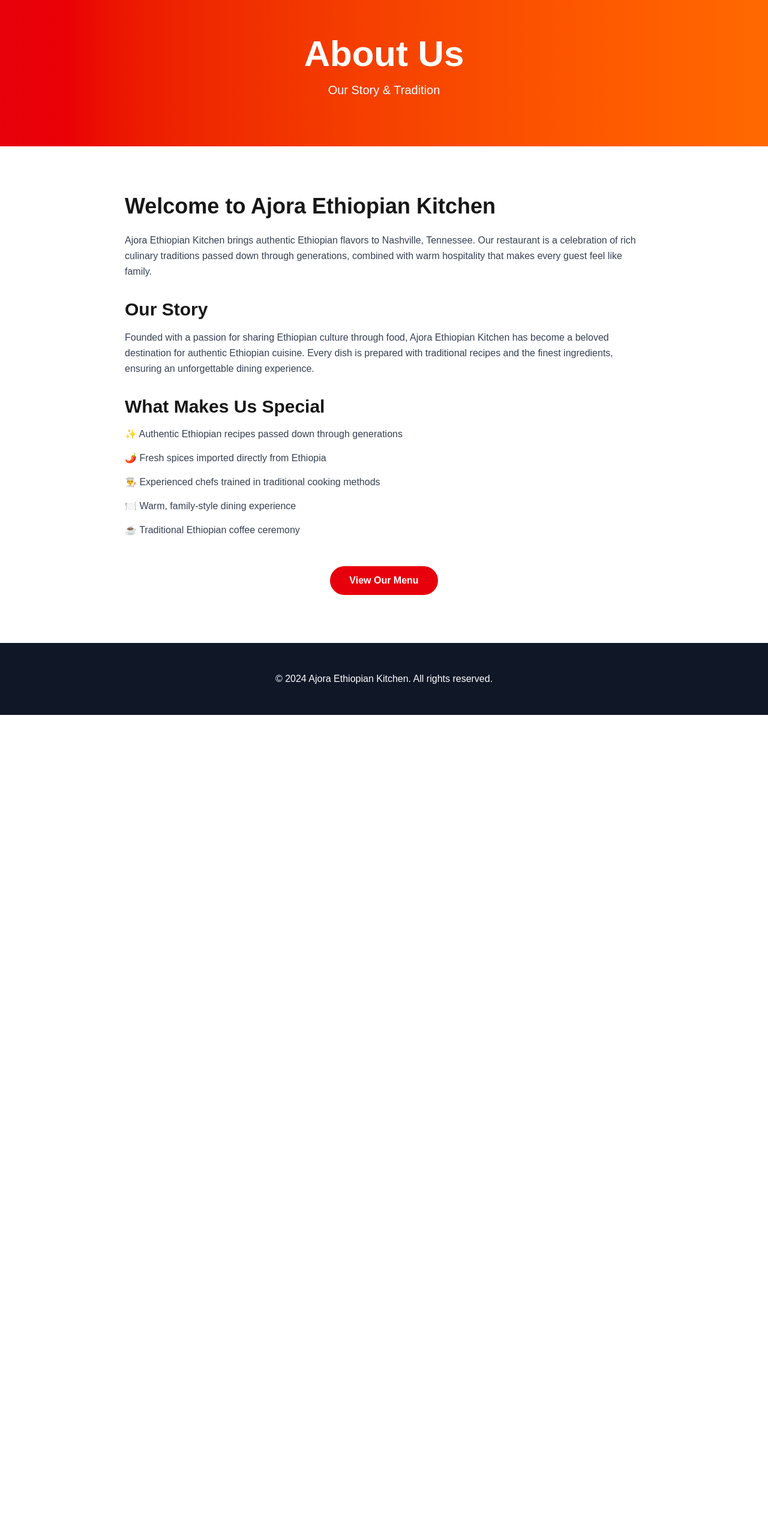
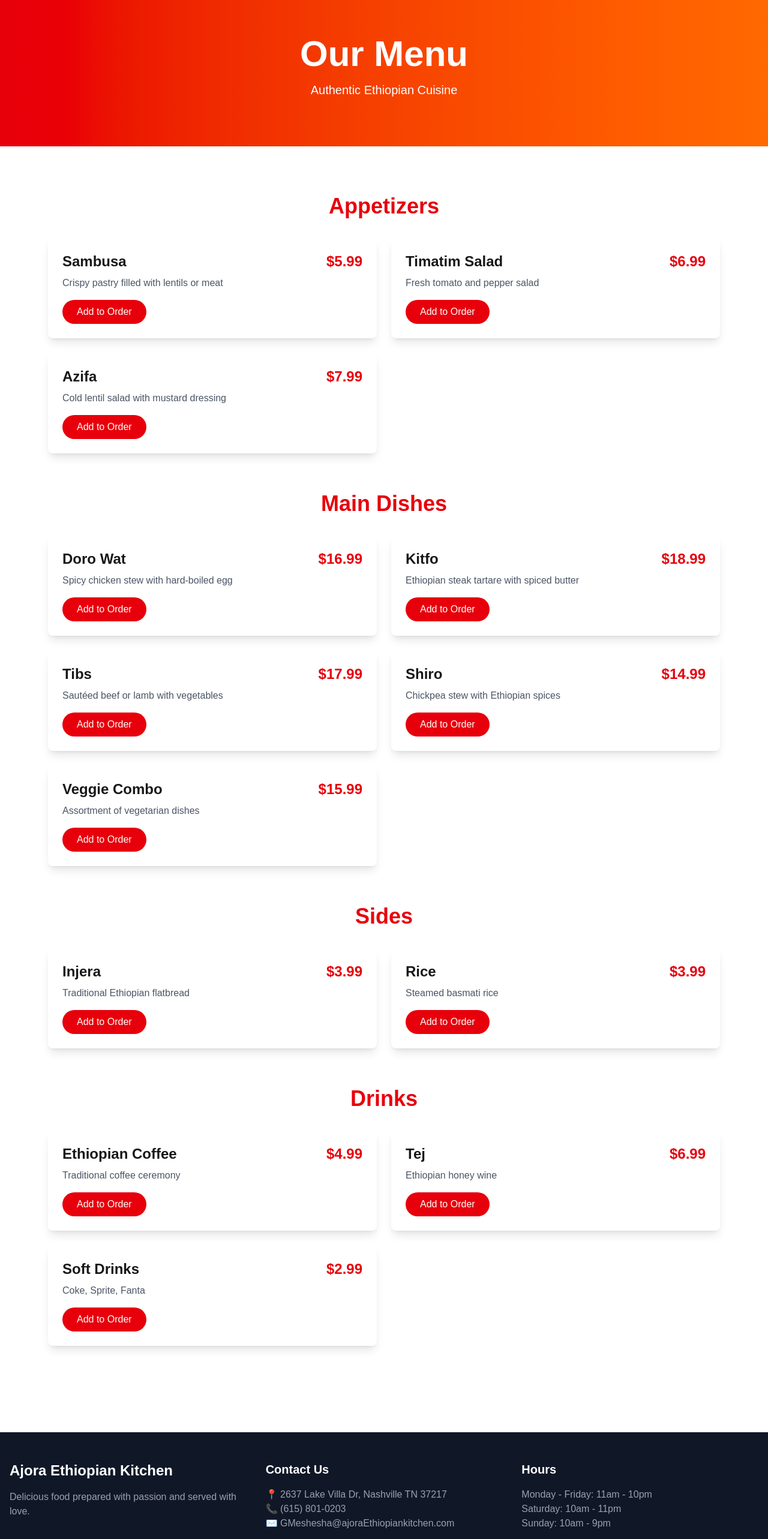
Before and after one commit to fassiliss/ajorakitchen-nextjs, a Next.js app: page /menu in a window 1280 px wide. Shown: the part 100-2666 px from the top of the page at 60% size. Before the commit the page ends 1292 px from the top, so only its background shows below. Built offline with nearby package versions, Linux system fonts and the light colour scheme.

Commit message:
Add menu page with Ethiopian dishes

```diff
--- a/app/menu/page.tsx
+++ b/app/menu/page.tsx
@@ -1,6 +1,42 @@
 import Header from '@/components/Header';
 
-export default function AboutPage() {
+export default function MenuPage() {
+    const menuCategories = [
+        {
+            name: "Appetizers",
+            items: [
+                { name: "Sambusa", description: "Crispy pastry filled with lentils or meat", price: "$5.99" },
+                { name: "Timatim Salad", description: "Fresh tomato and pepper salad", price: "$6.99" },
+                { name: "Azifa", description: "Cold lentil salad with mustard dressing", price: "$7.99" },
+            ]
+        },
+        {
+            name: "Main Dishes",
+            items: [
+                { name: "Doro Wat", description: "Spicy chicken stew with hard-boiled egg", price: "$16.99" },
+                { name: "Kitfo", description: "Ethiopian steak tartare with spiced butter", price: "$18.99" },
+                { name: "Tibs", description: "Sautéed beef or lamb with vegetables", price: "$17.99" },
+                { name: "Shiro", description: "Chickpea stew with Ethiopian spices", price: "$14.99" },
+                { name: "Veggie Combo", description: "Assortment of vegetarian dishes", price: "$15.99" },
+            ]
+        },
+        {
+            name: "Sides",
+            items: [
+                { name: "Injera", description: "Traditional Ethiopian flatbread", price: "$3.99" },
+                { name: "Rice", description: "Steamed basmati rice", price: "$3.99" },
+            ]
+        },
+        {
+            name: "Drinks",
+            items: [
+                { name: "Ethiopian Coffee", description: "Traditional coffee ceremony", price: "$4.99" },
+                { name: "Tej", description: "Ethiopian honey wine", price: "$6.99" },
+                { name: "Soft Drinks", description: "Coke, Sprite, Fanta", price: "$2.99" },
+            ]
+        }
+    ];
+
     return (
         <>
             <Header />
@@ -9,56 +45,65 @@
                 {/* Hero */}
                 <section className="bg-gradient-to-r from-red-600 to-orange-500 text-white py-20">
                     <div className="container mx-auto px-4 text-center">
-                        <h1 className="text-5xl md:text-6xl font-bold mb-4">About Us</h1>
-                        <p className="text-xl">Our Story & Tradition</p>
+                        <h1 className="text-5xl md:text-6xl font-bold mb-4">Our Menu</h1>
+                        <p className="text-xl">Authentic Ethiopian Cuisine</p>
                     </div>
                 </section>
 
-                {/* Content */}
+                {/* Menu Categories */}
                 <section className="py-20">
-                    <div className="container mx-auto px-4 max-w-4xl">
-                        <div className="prose prose-lg mx-auto">
-                            <h2 className="text-4xl font-bold mb-6">Welcome to Ajora Ethiopian Kitchen</h2>
-
-                            <p className="text-gray-700 leading-relaxed mb-6">
-                                Ajora Ethiopian Kitchen brings authentic Ethiopian flavors to Nashville, Tennessee.
-                                Our restaurant is a celebration of rich culinary traditions passed down through
-                                generations, combined with warm hospitality that makes every guest feel like family.
-                            </p>
-
-                            <h3 className="text-3xl font-bold mb-4 mt-8">Our Story</h3>
-                            <p className="text-gray-700 leading-relaxed mb-6">
-                                Founded with a passion for sharing Ethiopian culture through food, Ajora Ethiopian
-                                Kitchen has become a beloved destination for authentic Ethiopian cuisine. Every dish
-                                is prepared with traditional recipes and the finest ingredients, ensuring an
-                                unforgettable dining experience.
-                            </p>
-
-                            <h3 className="text-3xl font-bold mb-4 mt-8">What Makes Us Special</h3>
-                            <ul className="space-y-4 text-gray-700">
-                                <li>✨ Authentic Ethiopian recipes passed down through generations</li>
-                                <li>🌶️ Fresh spices imported directly from Ethiopia</li>
-                                <li>👨‍🍳 Experienced chefs trained in traditional cooking methods</li>
-                                <li>🍽️ Warm, family-style dining experience</li>
-                                <li>☕ Traditional Ethiopian coffee ceremony</li>
-                            </ul>
-
-                            <div className="mt-12 text-center">
-                                <a
-                                    href="/menu"
-                                    className="inline-block bg-red-600 text-white px-8 py-3 rounded-full font-semibold hover:bg-red-700 transition"
-                                >
-                                    View Our Menu
-                                </a>
+                    <div className="container mx-auto px-4 max-w-6xl">
+                        {menuCategories.map((category, idx) => (
+                            <div key={idx} className="mb-16">
+                                <h2 className="text-4xl font-bold mb-8 text-center text-red-600">
+                                    {category.name}
+                                </h2>
+                                <div className="grid md:grid-cols-2 gap-6">
+                                    {category.items.map((item, itemIdx) => (
+                                        <div key={itemIdx} className="bg-white p-6 rounded-lg shadow-lg hover:shadow-xl transition">
+                                            <div className="flex justify-between items-start mb-2">
+                                                <h3 className="text-2xl font-bold">{item.name}</h3>
+                                                <span className="text-2xl font-bold text-red-600">{item.price}</span>
+                                            </div>
+                                            <p className="text-gray-600 mb-4">{item.description}</p>
+                                            <button className="bg-red-600 text-white px-6 py-2 rounded-full hover:bg-red-700 transition">
+                                                Add to Order
+                                            </button>
+                                        </div>
+                                    ))}
+                                </div>
                             </div>
-                        </div>
+                        ))}
                     </div>
                 </section>
             </div>
 
+            {/* Footer */}
             <footer className="bg-gray-900 text-white py-12">
-                <div className="container mx-auto px-4 text-center">
-                    <p>&copy; 2024 Ajora Ethiopian Kitchen. All rights reserved.</p>
+                <div className="container mx-auto px-4">
+                    <div className="grid md:grid-cols-3 gap-8">
+                        <div>
+                            <h3 className="text-2xl font-bold mb-4">Ajora Ethiopian Kitchen</h3>
+                            <p className="text-gray-400">
+                                Delicious food prepared with passion and served with love.
+                            </p>
+                        </div>
+                        <div>
+                            <h4 className="text-xl font-bold mb-4">Contact Us</h4>
+                            <p className="text-gray-400">📍 2637 Lake Villa Dr, Nashville TN 37217</p>
+                            <p className="text-gray-400">📞 (615) 801-0203</p>
+                            <p className="text-gray-400">✉️ GMeshesha@ajoraEthiopiankitchen.com</p>
+                        </div>
+                        <div>
+                            <h4 className="text-xl font-bold mb-4">Hours</h4>
+                            <p className="text-gray-400">Monday - Friday: 11am - 10pm</p>
+                            <p className="text-gray-400">Saturday: 10am - 11pm</p>
+                            <p className="text-gray-400">Sunday: 10am - 9pm</p>
+                        </div>
+                    </div>
+                    <div className="border-t border-gray-800 mt-8 pt-8 text-center text-gray-400">
+                        <p>&copy; 2024 Ajora Ethiopian Kitchen. All rights reserved.</p>
+                    </div>
                 </div>
             </footer>
         </>
```
